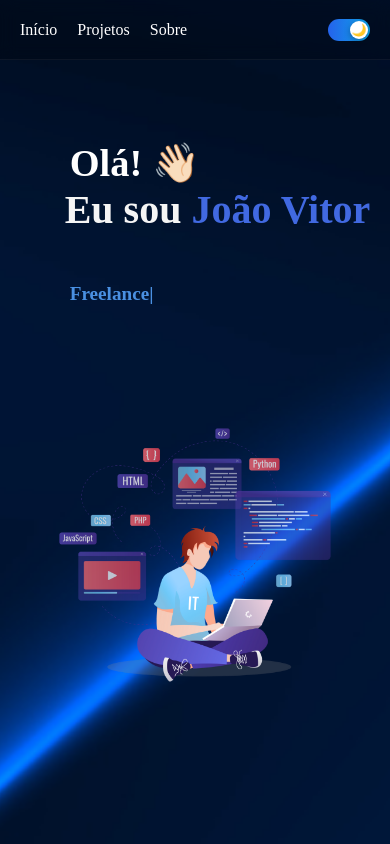
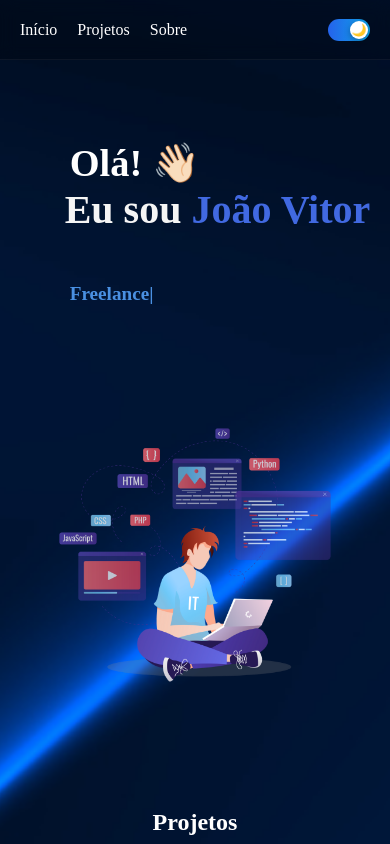
Before and after one commit to joaogentelucio/meu-portfolio, a React (Vite) app: page / in a window 390 px wide. Built offline with nearby package versions, Linux system fonts and the light colour scheme.

Commit message:
ajuste na responsividade

```diff
--- a/src/components/sections2/style.module.css
+++ b/src/components/sections2/style.module.css
@@ -1,7 +1,8 @@
 .section {
-  height: 100vh;
+  min-height: 100vh;
   padding: 40px;
   text-align: center;
+  box-sizing: border-box;
 }
 
 .section h2 {
@@ -13,3 +14,15 @@
   grid-template-columns: repeat(auto-fit, minmax(300px, 1fr));
   gap: 20px;
 }
+
+
+@media (max-width: 768px) {
+  .section {
+    padding: 20px;
+  }
+
+  .section h2 {
+    padding-top: 80px;
+    padding-bottom: 30px;
+  }
+}
```
